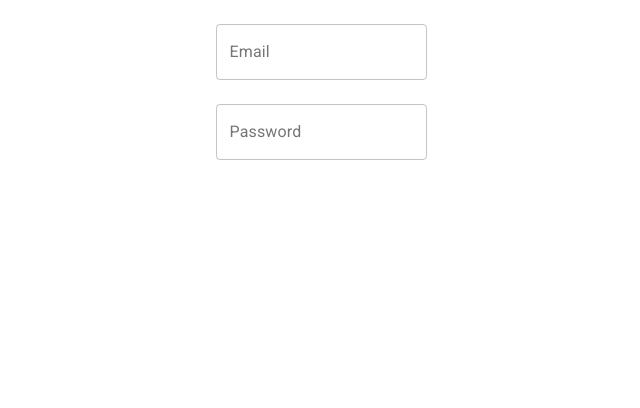
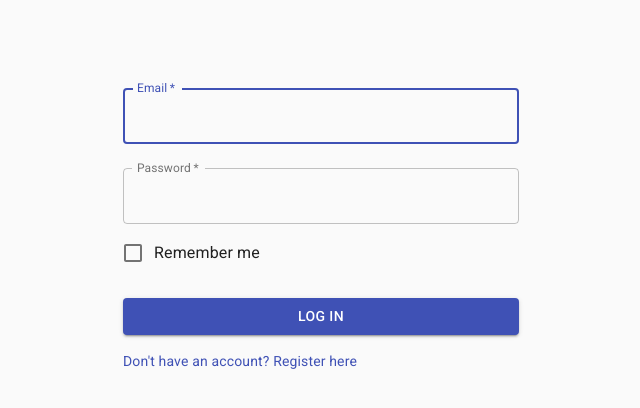
Before and after one commit to hchris21/cp-mail-app, a React app in the folder app/: page / in a window 1280 px wide. Shown: the top 408 px of the page, without its empty margins (319-959 px from the left). Built offline with nearby package versions, Linux system fonts and the light colour scheme.

Commit message:
app: enhance Login form

```diff
--- a/app/src/App.css
+++ /dev/null
@@ -1,6 +0,0 @@
-.login-form {
-  display: flex;
-  justify-content: center;
-  align-items: center;
-  flex-direction: column;
-}
--- a/app/src/App.jsx
+++ b/app/src/App.jsx
@@ -1,5 +1,5 @@
 import React from "react";
-import Login from "./Login.jsx";
+import Login from "./components/Login/Login.jsx";
 
 const App = () => {
   return <Login></Login>;
--- a/app/src/Login.jsx
+++ /dev/null
@@ -1,23 +0,0 @@
-import React from "react";
-import { TextField } from "@material-ui/core";
-
-const Login = () => {
-  return (
-    <form class="login-form">
-      <TextField
-        id="outlined-basic"
-        label="Email"
-        variant="outlined"
-        margin="normal"
-      />
-      <TextField
-        id="outlined-basic"
-        label="Password"
-        variant="outlined"
-        margin="normal"
-      />
-    </form>
-  );
-};
-
-export default Login;
--- /dev/null
+++ b/app/src/components/Login/Login.jsx
@@ -0,0 +1,90 @@
+import React, { useState } from "react";
+import {
+  Button,
+  Checkbox,
+  Container,
+  CssBaseline,
+  FormControlLabel,
+  Grid,
+  Link,
+  TextField,
+} from "@material-ui/core";
+import useLoginStyles from "./makeLoginStyles";
+
+const Login = () => {
+  const classes = useLoginStyles();
+
+  const [email, setEmail] = useState("");
+  const [password, setPassword] = useState("");
+
+  const handleEmailChange = (e) => {
+    setEmail(e.target.value);
+  };
+  const handlePasswordChange = (e) => {
+    setPassword(e.target.value);
+  };
+
+  return (
+    <Container component="main" maxWidth="xs">
+      <CssBaseline />
+      <div className={classes.paper}>
+        <form className={classes.form} noValidate>
+          <TextField
+            autoComplete="email"
+            id="email"
+            label="Email"
+            margin="normal"
+            name="email"
+            onChange={handleEmailChange}
+            value={email}
+            variant="outlined"
+            InputLabelProps={{
+              shrink: true,
+            }}
+            autoFocus
+            fullWidth
+            required
+          />
+          <TextField
+            autoComplete="current-password"
+            id="password"
+            label="Password"
+            margin="normal"
+            name="password"
+            onChange={handlePasswordChange}
+            type="password"
+            value={password}
+            variant="outlined"
+            InputLabelProps={{
+              shrink: true,
+            }}
+            required
+            fullWidth
+          />
+          <FormControlLabel
+            control={<Checkbox value="remember" color="primary" />}
+            label="Remember me"
+          />
+          <Button
+            type="submit"
+            fullWidth
+            variant="contained"
+            color="primary"
+            className={classes.submit}
+          >
+            Log In
+          </Button>
+          <Grid container>
+            <Grid item>
+              <Link href="#" variant="body2">
+                {"Don't have an account? Register here"}
+              </Link>
+            </Grid>
+          </Grid>
+        </form>
+      </div>
+    </Container>
+  );
+};
+
+export default Login;
--- /dev/null
+++ b/app/src/components/Login/makeLoginStyles.js
@@ -0,0 +1,23 @@
+import { makeStyles } from "@material-ui/core";
+
+const useLoginStyles = makeStyles((theme) => ({
+  paper: {
+    marginTop: theme.spacing(8),
+    display: "flex",
+    flexDirection: "column",
+    alignItems: "center",
+  },
+  avatar: {
+    margin: theme.spacing(1),
+    backgroundColor: theme.palette.secondary.main,
+  },
+  form: {
+    width: "100%",
+    marginTop: theme.spacing(1),
+  },
+  submit: {
+    margin: theme.spacing(3, 0, 2),
+  },
+}));
+
+export default useLoginStyles;
--- a/app/src/index.js
+++ b/app/src/index.js
@@ -1,6 +1,5 @@
 import React from "react";
 import ReactDOM from "react-dom";
 import App from "./App.jsx";
-import "./App.css";
 
 ReactDOM.render(<App />, document.getElementById("root"));
```
